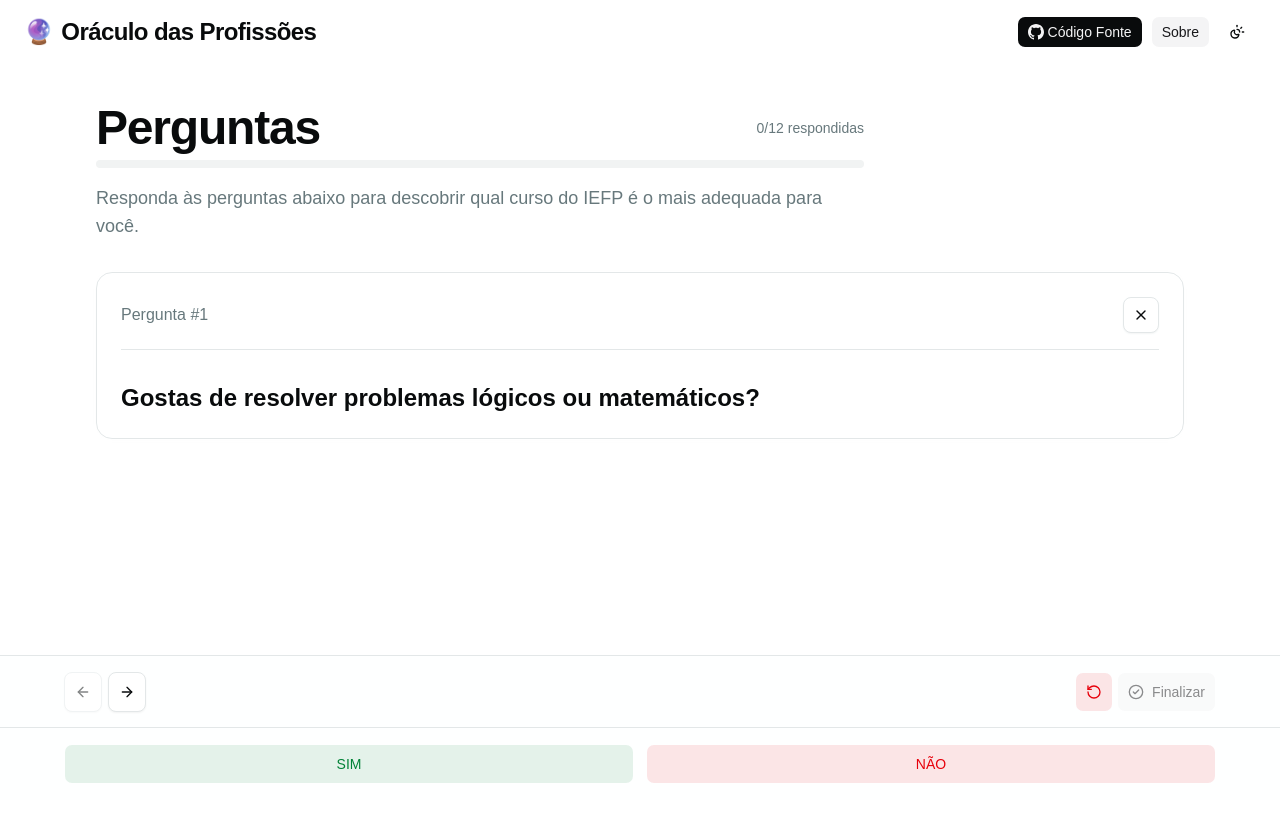
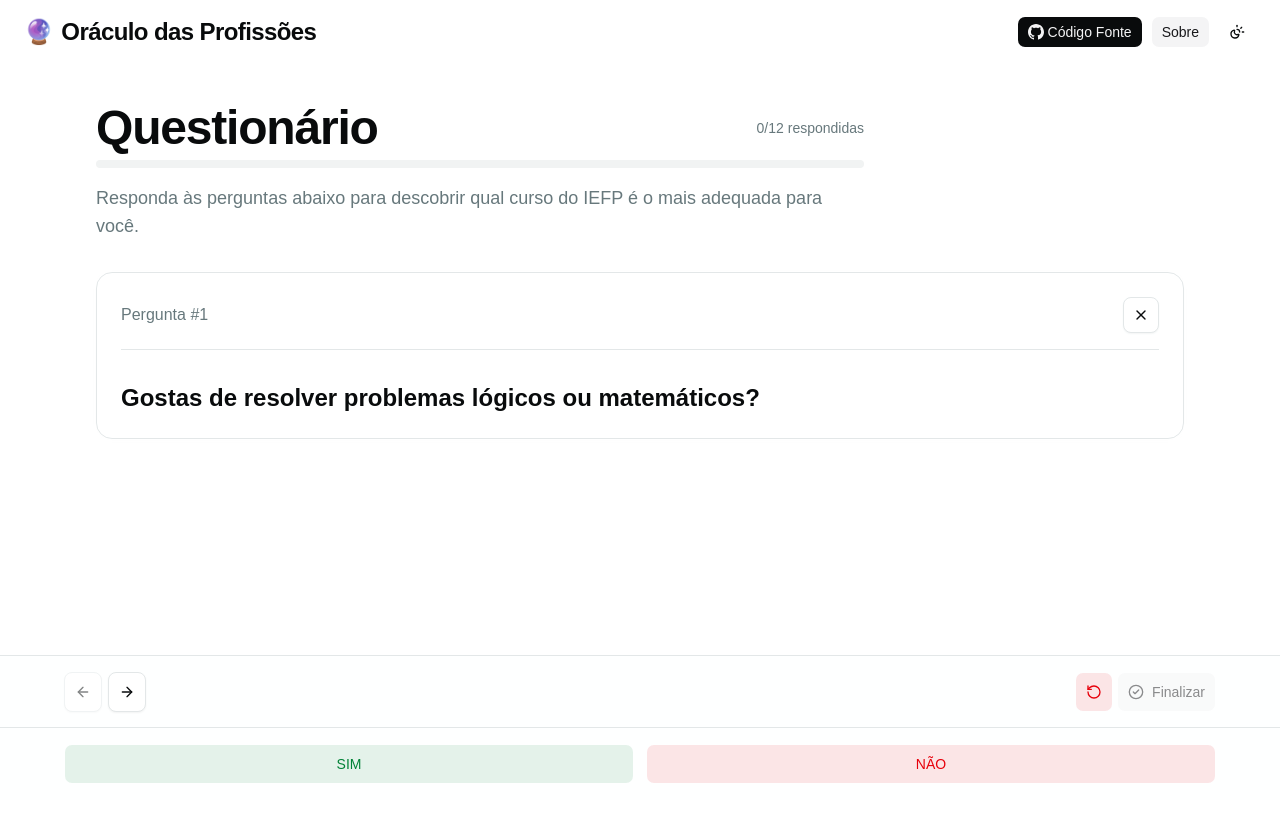
Before and after one commit to redriz/oraculo-profissoes, a React (Vite) app: page /questions in a window 1280 px wide. Shown: the top 822 px of the page. Built offline with nearby package versions, Linux system fonts and the light colour scheme.

Commit message:
Update title of questions page to "Questionário"

```diff
--- a/src/pages/Questions.tsx
+++ b/src/pages/Questions.tsx
@@ -168,7 +168,7 @@ function Questions() {
             <div className="mb-4">
               <div className="flex items-center justify-between mb-2">
                 <h1 className="text-4xl font-bold tracking-tight sm:text-5xl">
-                  Perguntas
+                  Questionário
                 </h1>
                 <span className="text-sm text-muted-foreground">
                   {answeredCount}/{questions.length} respondidas
```
